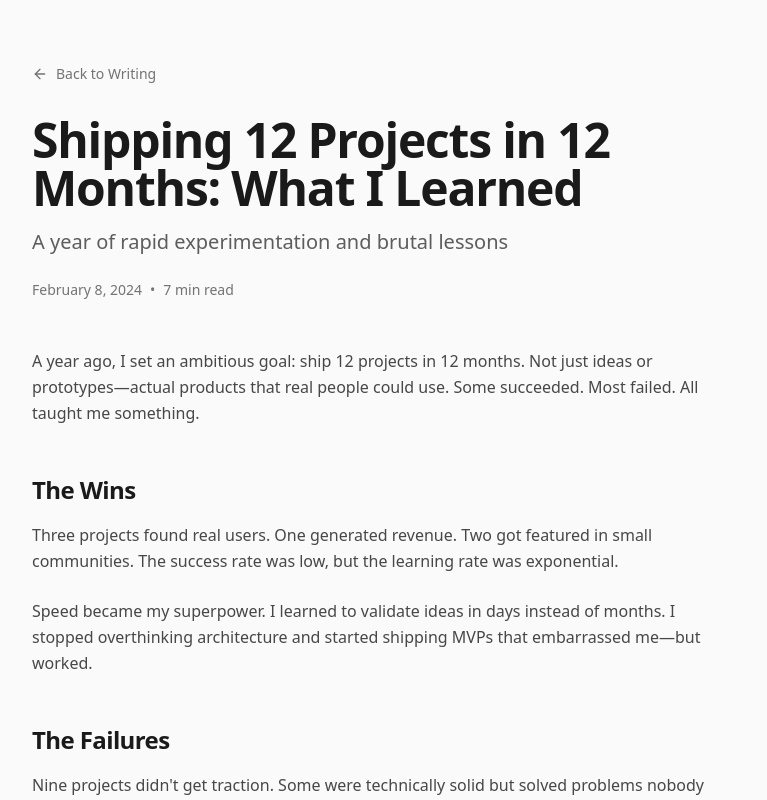
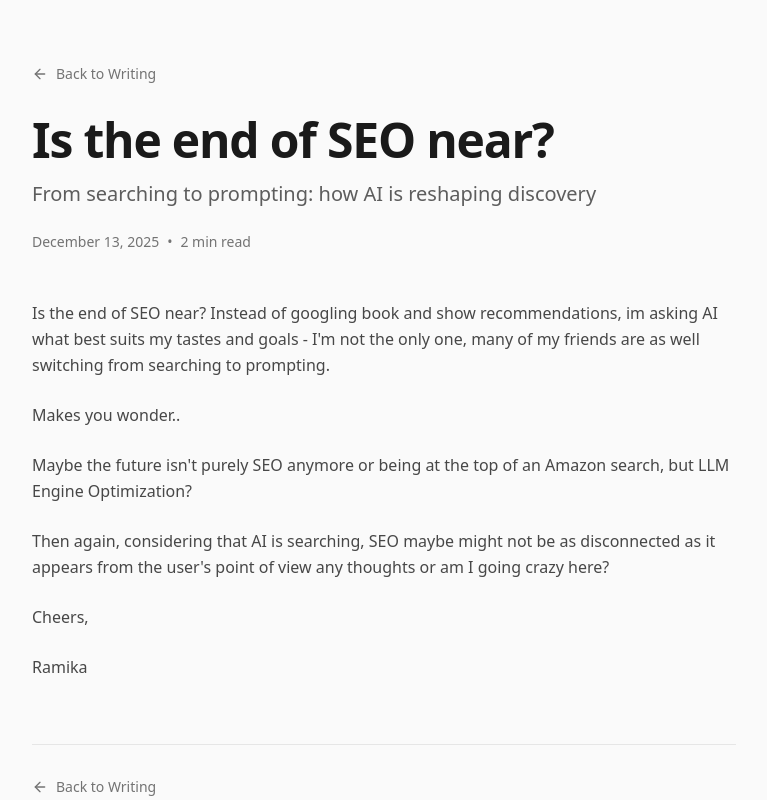
Before and after one commit to RamikaDeSilva/personal-website, a Next.js app: page /writing/12-projects in a window 1280 px wide. Shown: the top 800 px of the page, without its empty margins (256-1023 px from the left). Built offline with nearby package versions, Linux system fonts and the light colour scheme.

Commit message:
finish writings section

```diff
--- a/components/writing.tsx
+++ b/components/writing.tsx
@@ -51,8 +51,7 @@
           Writing
         </h2>
         <p className="mb-12 text-lg text-muted-foreground">
-          I write to clarify my thinking while building in public. Mostly lessons
-          learned from shipping, failing, and iterating.
+          Notes on building, learning, and figuring things out as I go.
         </p>
       </motion.div>
 
--- a/data/writing.ts
+++ b/data/writing.ts
@@ -18,204 +18,200 @@
   {
     id: "ai-language-app",
     slug: "ai-language-app",
-    title: "Why I Built an AI Language App Instead of Another SaaS Tool",
-    subtitle: "Choosing impact over trends in product development",
-    date: "March 15, 2024",
-    readTime: "5 min read",
+    title: "Why I'm Building a Language Learning App instead of a B2B SaaS",
+    subtitle: "Choosing passion over popularity in product development",
+    date: "December 19, 2025",
+    readTime: "4 min read",
     featured: true,
     content: [
       {
-        type: "paragraph",
+        type: "quote",
         content:
-          "Everyone in tech is racing to build the next viral SaaS tool. Another productivity app, another no-code builder, another AI wrapper promising to revolutionize workflows. But when I looked at the landscape, I kept asking: what problem am I actually solving?",
+          "\"You're doing B2C? You're cooked bud.\"",
       },
       {
         type: "paragraph",
         content:
-          "Instead of chasing trends, I built something deeply personal—an AI-powered language learning app. Not because it's trendy, but because I've experienced the frustration of traditional language learning tools firsthand.",
-      },
-      {
-        type: "heading",
-        content: "The Real Problem",
+          "Are words that no one has said to me directly - but run through my head often. Open LinkedIn, TikTok, X, and everyone is opening a B2B SaaS.",
       },
       {
         type: "paragraph",
         content:
-          "Traditional language apps feel like school: rigid lessons, arbitrary gamification, and zero connection to real-world conversations. You complete hundreds of exercises but freeze when trying to order coffee in another country.",
+          "Dropping out? Thats the norm nowadays.",
       },
       {
         type: "paragraph",
         content:
-          "I wanted to build something that felt like talking to a patient native speaker—someone who could adapt to your level, correct you naturally, and keep conversations engaging.",
-      },
-      {
-        type: "heading",
-        content: "Why AI Actually Makes Sense Here",
+          "B2B (Business-to-Business) models where you sell to other organisations are the popular choice for these new founders - easier marketing, network reach, and larger lump sums per sale. B2C (Business-to-Consumer) on the other hand is seen as the devils choice. Marketing hell, retention nightmares, the competition from the giants - negativity surrounds the sales model.",
       },
       {
         type: "paragraph",
         content:
-          "AI isn't just a buzzword wrapper for this use case—it fundamentally changes what's possible. A good AI tutor can provide instant feedback, adapt difficulty on the fly, and create infinitely varied practice scenarios.",
+          "Why am I doing this then?",
       },
       {
-        type: "quote",
-        content:
-          "The best language learning happens through conversation, not flashcards. AI finally makes personalized conversation practice scalable.",
+        type: "heading",
+        content: "The Problem",
       },
       {
         type: "paragraph",
         content:
-          "But the key was not overbuilding. I didn't need a massive feature set. I needed one thing done exceptionally well: natural, adaptive conversation practice.",
-      },
-      {
-        type: "heading",
-        content: "Lessons Learned",
+          "Ever since I was young, I've always been fascinated with languages. From watching shows without subtitles to surprising locals in your community, speaking a language isn't just a jumble of words - its a gateway to beautiful cultures around us.",
       },
       {
         type: "paragraph",
         content:
-          "Building something you personally need keeps you honest. You can't fake enthusiasm when you're your own user. Every feature decision becomes clearer because you feel the pain of bad choices immediately.",
+          "That being said, its been a tough battle.",
       },
       {
         type: "paragraph",
         content:
-          "The AI language app has users now—real people practicing daily. It's not a unicorn, but it solves a real problem. And that matters more than chasing the next SaaS trend.",
+          "School doesn't focus on fluency, instead prioritizing grammar rules that even locals don't know of to teach students. Apps currently available are focused more on milking their customers for cash instead of learning. Expensive subscriptions and a focus on addiction over true learning are the norm sadly.",
+      },
+      {
+        type: "paragraph",
+        content:
+          "Every path seems to fall short - is there anything that can be done?",
+      },
+      {
+        type: "heading",
+        content: "Lumela - The new Path Forward",
+      },
+      {
+        type: "paragraph",
+        content:
+          "Lumela strives to solve this frustration many new learners experience. Instead of focusing on drills and memorizing grammar rules, Lumela will make language learning about you: a conversation about your experiences and what your interests are. Through story-driven modes of learning, you'll learn and remember details far better than from an exam or flashcard relevant towards your life. I know this is a short snippet but the opportunities to learn are truly endless!",
+      },
+      {
+        type: "paragraph",
+        content:
+          "Exciting things are coming up for us - check us out at Lumela.app :)",
+      },
+      {
+        type: "heading",
+        content: "Takeaways",
+      },
+      {
+        type: "paragraph",
+        content:
+          "B2C is hard. Its exhausting and as a solo founder, I know that this process is not going to be easy. But Im excited: excited beyond belief. Because I see Lumela as something bigger than balance sheets and income statements, but an app that can help bring the world, our cultures, and experiences just that tad-bit closer together :)",
+      },
+      {
+        type: "paragraph",
+        content:
+          "best,",
+      },
+      {
+        type: "paragraph",
+        content:
+          "Ramika",
       },
     ],
   },
   {
     id: "12-projects",
     slug: "12-projects",
-    title: "Shipping 12 Projects in 12 Months: What I Learned",
-    subtitle: "A year of rapid experimentation and brutal lessons",
-    date: "February 8, 2024",
-    readTime: "7 min read",
+    title: "Is the end of SEO near?",
+    subtitle: "From searching to prompting: how AI is reshaping discovery",
+    date: "December 13, 2025",
+    readTime: "2 min read",
     content: [
       {
         type: "paragraph",
         content:
-          "A year ago, I set an ambitious goal: ship 12 projects in 12 months. Not just ideas or prototypes—actual products that real people could use. Some succeeded. Most failed. All taught me something.",
-      },
-      {
-        type: "heading",
-        content: "The Wins",
+          "Is the end of SEO near? Instead of googling book and show recommendations, im asking AI what best suits my tastes and goals - I'm not the only one, many of my friends are as well switching from searching to prompting.",
       },
       {
         type: "paragraph",
         content:
-          "Three projects found real users. One generated revenue. Two got featured in small communities. The success rate was low, but the learning rate was exponential.",
+          "Makes you wonder..",
       },
       {
         type: "paragraph",
         content:
-          "Speed became my superpower. I learned to validate ideas in days instead of months. I stopped overthinking architecture and started shipping MVPs that embarrassed me—but worked.",
-      },
-      {
-        type: "heading",
-        content: "The Failures",
+          "Maybe the future isn't purely SEO anymore or being at the top of an Amazon search, but LLM Engine Optimization?",
       },
       {
         type: "paragraph",
         content:
-          "Nine projects didn't get traction. Some were technically solid but solved problems nobody had. Others targeted the right problem but missed on execution. A few were just bad ideas.",
-      },
-      {
-        type: "quote",
-        content:
-          "Failure isn't the opposite of success—it's the admission price. Ship fast, fail fast, learn faster.",
+          "Then again, considering that AI is searching, SEO maybe might not be as disconnected as it appears from the user's point of view any thoughts or am I going crazy here?",
       },
       {
         type: "paragraph",
         content:
-          "The hardest lesson: knowing when to quit. I wasted weeks trying to revive projects that were DOA. Learning to kill your darlings quickly is a skill that only comes from painful experience.",
-      },
-      {
-        type: "heading",
-        content: "What Actually Mattered",
+          "Cheers,",
       },
       {
         type: "paragraph",
         content:
-          "Distribution beats product quality at the start. A mediocre product in front of the right audience will outperform a perfect product nobody sees. I learned to build distribution into the product from day one.",
-      },
-      {
-        type: "paragraph",
-        content:
-          "Feedback loops accelerate everything. Every project that succeeded had tight feedback loops—daily user conversations, analytics that actually mattered, clear success metrics.",
-      },
-      {
-        type: "paragraph",
-        content:
-          "Would I do it again? Absolutely. The volume of experimentation compressed years of learning into months. If you're stuck overthinking your next project, try timeboxing. Set a deadline, ship something, and learn from real users.",
+          "Ramika",
       },
     ],
   },
   {
     id: "perfect-architecture",
     slug: "perfect-architecture",
-    title: "Stop Chasing Perfect Architecture—Start Shipping",
-    subtitle: "Why over-engineering kills more startups than bad code",
-    date: "January 22, 2024",
-    readTime: "4 min read",
+    title: "Never Make Assumptions",
+    subtitle: "The Third Agreement that could be holding you back from your goals",
+    date: "December 11, 2025",
+    readTime: "2 min read",
     content: [
       {
         type: "paragraph",
         content:
-          "I spent three months architecting a 'scalable, maintainable, future-proof' system for my first startup. Clean architecture. Microservices. The works. We launched to crickets. Zero users. Perfect code, zero value.",
+          "In the Four Agreements by Don Miguel Ruiz, he highlights the danger of a single process we do daily - assuming.",
       },
       {
         type: "paragraph",
         content:
-          "The problem wasn't the architecture—it was the priorities. I optimized for problems I didn't have instead of solving problems users actually faced.",
-      },
-      {
-        type: "heading",
-        content: "The Trap of Perfect Architecture",
+          "Assumptions are by definition a conclusion that you are not fully confident in - therefore he advises that listening to them is extremely dangerous.",
       },
       {
         type: "paragraph",
         content:
-          "Engineers love elegant systems. We debate microservices vs monoliths, argue about folder structures, and refactor before we've validated the core idea. It feels productive, but it's procrastination disguised as engineering rigor.",
-      },
-      {
-        type: "quote",
-        content:
-          "Perfect architecture is optimizing for a future that might never come. Ship the messy MVP and let real users tell you what to build next.",
-      },
-      {
-        type: "heading",
-        content: "What Actually Works",
+          "It seems pretty self-explanatory and a given but sit back and ask yourself, are YOU making assumptions?",
       },
       {
         type: "paragraph",
         content:
-          "Start with the simplest thing that could possibly work. A monolith is fine. Duplicated code is fine. Manual processes are fine. These aren't technical debt—they're smart trade-offs when you're validating an idea.",
+          "- You aren't qualified for that SWE internship role?",
       },
       {
         type: "paragraph",
         content:
-          "Refactor under pressure from real users, not imagined scale. When you have 100 users complaining about slow page loads, you'll know exactly what to optimize. Until then, it's guesswork.",
-      },
-      {
-        type: "heading",
-        content: "The Real Measure",
+          "- You aren't ready for that university final?",
       },
       {
         type: "paragraph",
         content:
-          "Good architecture enables fast iteration, not perfect code. If your system lets you ship a new feature in hours instead of days, you're winning. If you're spending weeks debating patterns before writing a line of user-facing code, you've lost.",
+          "- You assuming your Startup will fail before go-to-market?",
       },
       {
         type: "paragraph",
         content:
-          "Now I optimize for speed of learning. Every technical decision is evaluated by one question: does this help me learn what users want faster? If not, I ship the hack and move on.",
+          "those are a few of my assumptions - and writing them down makes you realize how dangerous they are: to yourself but also your goals and objectives. As he highlights in his books, assumptions cloud our vision, hiding away what the truth is telling us.",
+      },
+      {
+        type: "paragraph",
+        content:
+          "what are your assumptions?",
+      },
+      {
+        type: "paragraph",
+        content:
+          "Cheers,",
+      },
+      {
+        type: "paragraph",
+        content:
+          "Ramika",
       },
     ],
   },
   {
     id: "building-alone",
     slug: "building-alone",
-    title: "The Conservatism Principle",
+    title: "The Prudence Principle",
     subtitle: "How being cautious about gains and losses shapes everything from accounting to algorithms to anxiety",
     date: "November 5, 2025",
     readTime: "4 min read",
@@ -223,7 +219,7 @@
       {
         type: "paragraph",
         content:
-          "The Conservatism Principle is the idea that we are strong about confirming our losses while also hesitant to confirm gains. I was first introduced to this concept in Financial Accounting (COMM 293) but realize that its surprisingly in a lot of fields!",
+          "The Prudence Principle is the idea that we are strong about confirming our losses while also hesitant to confirm gains. I was first introduced to this concept in Financial Accounting (COMM 293) but realize that its surprisingly in a lot of fields!",
       },
       {
         type: "heading",
@@ -291,7 +287,7 @@
       {
         type: "paragraph",
         content:
-          "Ramika De Silva",
+          "Ramika",
       },
     ],
   },
```
